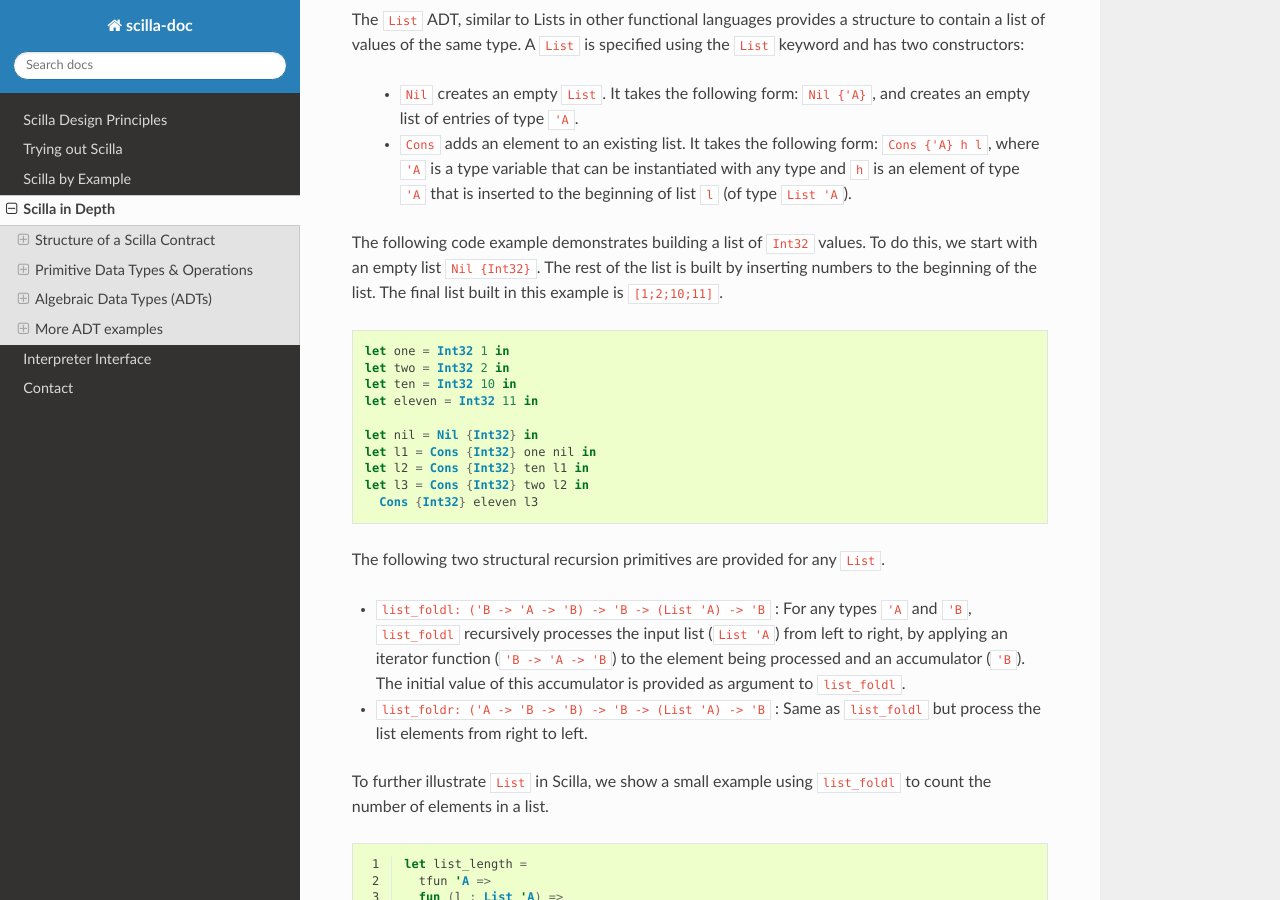
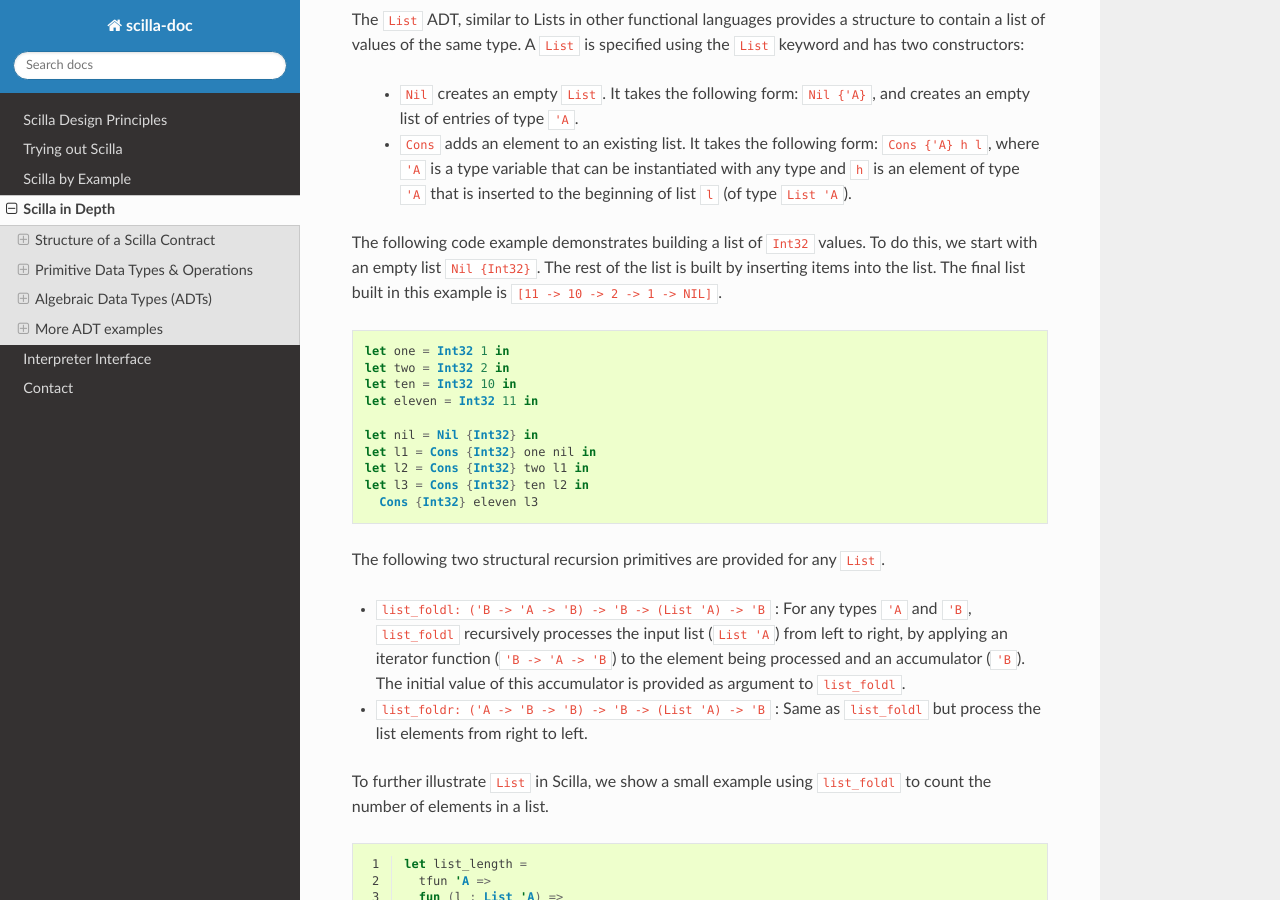
Before and after one commit to Zilliqa/scilla-docs, a Sphinx documentation site: the page built from docs/source/scilla-in-depth.rst, in a window 1280 px wide and 900 px high, scrolled down 6888 px. Built offline with Sphinx 7.4.7 and the Read the Docs theme 2.0.0, drawn with Linux system fonts in a browser that asks for light colours; some of the changed text lies outside the part shown.

Commit message:
Fixed typo with list

```diff
--- a/docs/source/scilla-in-depth.rst
+++ b/docs/source/scilla-in-depth.rst
@@ -395,8 +395,8 @@ specified using the ``List`` keyword and has two constructors:
 
 The following code example demonstrates building a list of ``Int32`` values.
 To do this, we start with  an empty list ``Nil {Int32}``.  The rest of the list
-is built by inserting numbers to the beginning of the list.  The final list
-built in this example is ``[1;2;10;11]``.
+is built by inserting items into the list.  The final list built in this
+example is ``[11 -> 10 -> 2 -> 1 -> NIL]``.
 
 
 
@@ -409,8 +409,8 @@ built in this example is ``[1;2;10;11]``.
 
   let nil = Nil {Int32} in
   let l1 = Cons {Int32} one nil in
-  let l2 = Cons {Int32} ten l1 in
-  let l3 = Cons {Int32} two l2 in
+  let l2 = Cons {Int32} two l1 in
+  let l3 = Cons {Int32} ten l2 in
     Cons {Int32} eleven l3
 
 
@@ -533,9 +533,11 @@ below are distributed as ``ListUtils`` in the Scilla standard library.
 
 List: Head
 **********
-The code below extracts the first element of a ``List`` and returns
-it as an ``Option``, i.e., ``Some`` element is returned if the list
-has at least one element, ``None`` otherwise.
+
+The code below extracts the first item of a ``List`` and returns it as an
+``Option``, i.e., ``Some`` element is returned if the list has at least one
+element, ``None`` otherwise. The given test case takes ``[ 1 -> 2 -> 3 ->
+NIL]`` as an input and returns ``1``.
 
 .. code-block:: ocaml
   :linenos:
```
